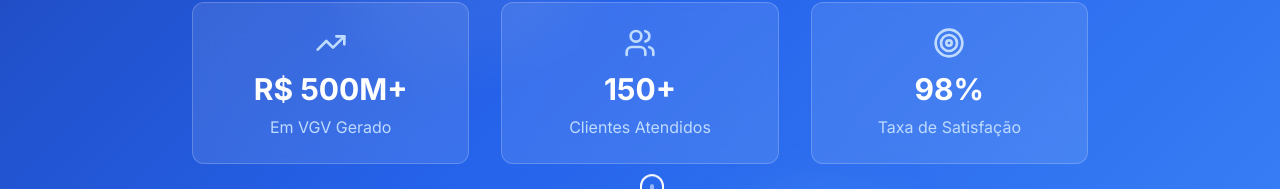
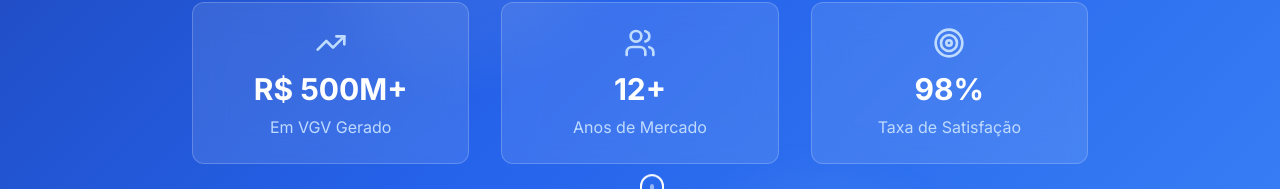
Before and after one commit to ResiPaulo/scale-luxury-copy, a React (Vite) app: page / in a window 1280 px wide. Shown: the part 419-608 px from the top of the page. Built offline with nearby package versions, Linux system fonts and the light colour scheme.

Commit message:
Add market experience to HeroSection
Update the HeroSection to include "mais de 12 anos de mercado" (more than 12 years in the market).

```diff
--- a/src/components/HeroSection.tsx
+++ b/src/components/HeroSection.tsx
@@ -1,3 +1,4 @@
+
 import { ArrowRight, TrendingUp, Users, Target } from 'lucide-react';
 import { Button } from '@/components/ui/button';
 
@@ -39,8 +40,8 @@ const HeroSection = () => {
               <div className="flex items-center justify-center mb-3">
                 <Users className="w-8 h-8 text-blue-200" />
               </div>
-              <div className="text-3xl font-bold text-white mb-2">150+</div>
-              <div className="text-blue-200">Clientes Atendidos</div>
+              <div className="text-3xl font-bold text-white mb-2">12+</div>
+              <div className="text-blue-200">Anos de Mercado</div>
             </div>
             <div className="glass-effect rounded-xl p-6">
               <div className="flex items-center justify-center mb-3">
```
